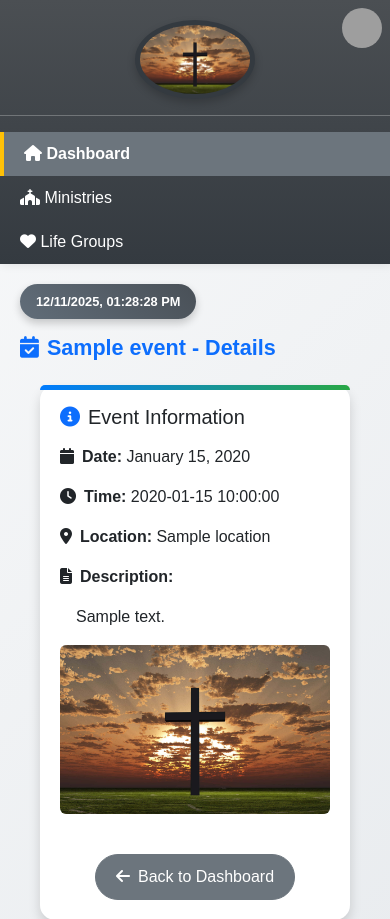
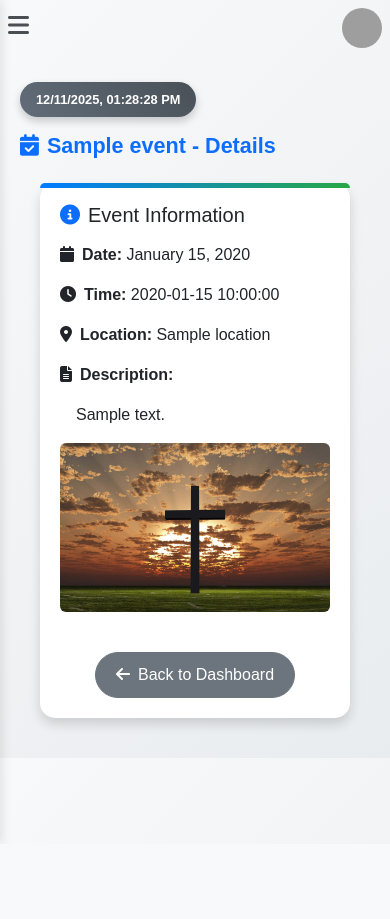
Before and after one commit to Zoraller/Church-Management, a Flask app: template templates/view_user_event.html in a window 390 px wide. Shown: the top 919 px of the page. After the commit the page ends 840 px from the top, so only its background shows below. Run offline with Flask 3, Linux system fonts and the light colour scheme; the template is opened without the code that fills it: most values are stand-ins (such as "Sample title", 1, 10 or a date in 2020); grey boxes are pictures that could not be loaded.

Commit message:
Update view_user_event.html

```diff
--- a/templates/view_user_event.html
+++ b/templates/view_user_event.html
@@ -20,7 +20,11 @@
       width: 220px;
       padding-top: 20px;
       box-shadow: 2px 0 10px rgba(0,0,0,0.1);
+      transform: translateX(-100%);
+      transition: transform 0.3s ease;
+      z-index: 1000;
     }
+    .sidebar.show { transform: translateX(0); }
     .sidebar a {
       color: white;
       display: block;
@@ -32,7 +36,7 @@
     .sidebar a.active { background: #6c757d; font-weight: bold; border-left: 4px solid #ffc107; }
     .sidebar-logo { max-width: 120px; border-radius: 50%; padding: 5px; background: #343a40; box-shadow: 0 4px 8px rgba(0,0,0,0.2); }
 
-    .main-content { margin-left: 220px; padding: 20px; }
+    .main-content { margin-left: 0; padding: 20px; transition: margin-left 0.3s ease; }
 
     .profile-icon { width: 40px; height: 40px; border-radius: 50%; cursor: pointer; transition: transform 0.3s ease; }
     .profile-icon:hover { transform: scale(1.1); }
@@ -46,19 +50,40 @@
     .btn-primary:hover { transform: translateY(-2px); box-shadow: 0 6px 12px rgba(0, 123, 255, 0.3); }
     .btn-secondary { border-radius: 25px; padding: 10px 20px; }
 
-    @media (max-width: 768px) { .sidebar { width: 100%; height: auto; position: relative; } .main-content { margin-left: 0; } .container-box { margin: 20px; padding: 20px; } }
+    .hamburger { display: none; font-size: 1.5rem; cursor: pointer; color: #4b4f53; margin-bottom: 10px; }
+    .backdrop { position: fixed; top: 0; left: 0; width: 100%; height: 100%; background: rgba(0,0,0,0.5); z-index: 999; opacity: 0; visibility: hidden; transition: opacity 0.3s ease, visibility 0.3s ease; }
+    .backdrop.show { opacity: 1; visibility: visible; }
+
+    @media (max-width: 768px) {
+      .hamburger { display: block; }
+      .sidebar { width: 220px; height: 100vh; position: fixed; top: 0; left: 0; }
+      .main-content { margin-left: 0; padding: 20px; }
+      .container-box { margin: 20px; padding: 20px; }
+    }
+    @media (min-width: 769px) {
+      .sidebar { transform: translateX(0); }
+      .main-content { margin-left: 220px; }
+    }
   </style>
 </head>
 <body>
 
-<div class="sidebar">
+<!-- Backdrop for mobile -->
+<div class="backdrop" id="backdrop"></div>
+
+<!-- Hamburger for mobile -->
+<div class="d-md-none p-2">
+  <span class="hamburger" id="hamburger"><i class="fa-solid fa-bars"></i></span>
+</div>
+
+<div class="sidebar" id="sidebar">
   <div class="text-center">
     <img src="{{ url_for('static', filename='images/cross-background.jpg') }}" class="sidebar-logo">
   </div>
   <hr>
-  <a href="{{ url_for('user_dashboard') }}" class="active"><i class="fa-solid fa-house"></i> Dashboard</a>
-  <a href="{{ url_for('all_ministries') }}"><i class="fa-solid fa-church"></i> Ministries</a>
-  <a href="{{ url_for('all_lifegroups') }}"><i class="fa-solid fa-heart"></i> Life Groups</a>
+  <a href="{{ url_for('user_dashboard') }}" class="active"><i class="fa-solid fa-house me-2"></i> Dashboard</a>
+  <a href="{{ url_for('all_ministries') }}"><i class="fa-solid fa-church me-2"></i> Ministries</a>
+  <a href="{{ url_for('all_lifegroups') }}"><i class="fa-solid fa-heart me-2"></i> Life Groups</a>
 </div>
 
 <div class="main-content">
@@ -109,6 +134,26 @@ function updateDateTime() {
 }
 setInterval(updateDateTime, 1000);
 updateDateTime();
+
+// Sidebar toggle for mobile
+const sidebar = document.getElementById('sidebar');
+const backdrop = document.getElementById('backdrop');
+const hamburger = document.getElementById('hamburger');
+
+function toggleSidebar() {
+  sidebar.classList.toggle('show');
+  backdrop.classList.toggle('show');
+}
+
+hamburger.addEventListener('click', toggleSidebar);
+backdrop.addEventListener('click', toggleSidebar);
+
+// Close sidebar on link click (for mobile)
+sidebar.addEventListener('click', function(e) {
+  if (e.target.tagName === 'A') {
+    toggleSidebar();
+  }
+});
 </script>
 
 <script src="https://cdn.jsdelivr.net/npm/bootstrap@5.3.3/dist/js/bootstrap.bundle.min.js"></script>
```
Lines whose indentation alone changed are shown as unchanged.
